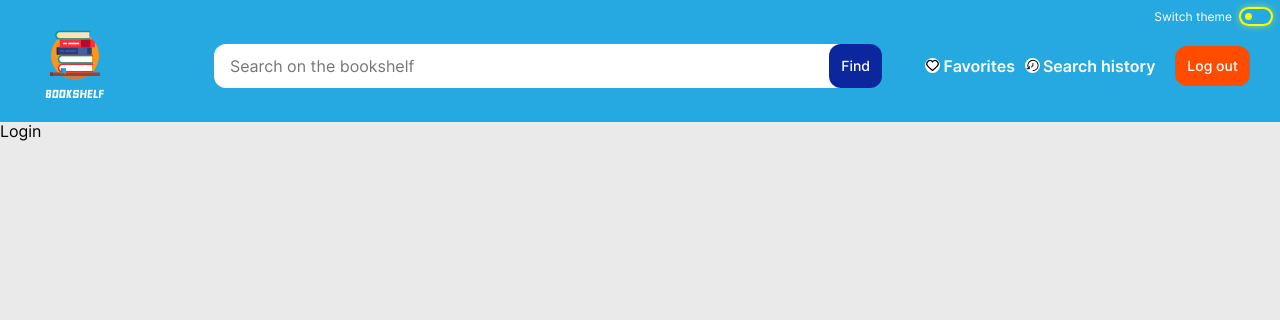
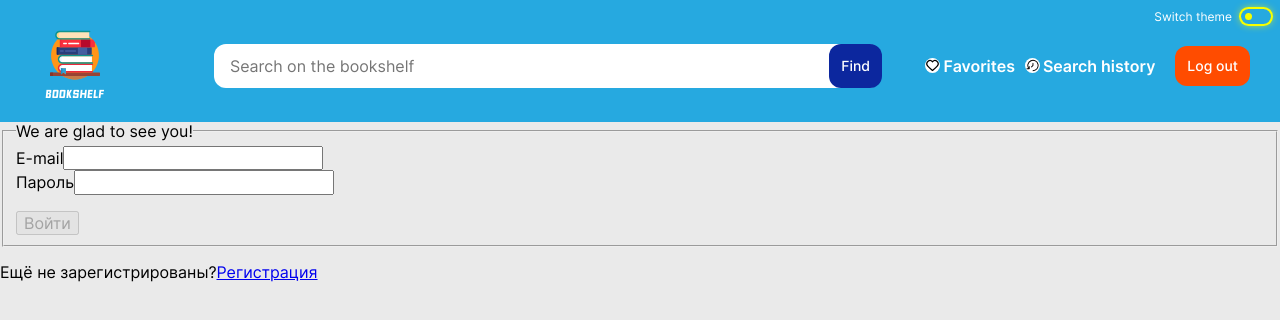
Before and after one commit to EugeneCod/bookshelf, a React (Vite) app: page /bookshelf/signin in a window 1280 px wide. Shown: the top 320 px of the page. Built offline with nearby package versions, Linux system fonts and the light colour scheme.

Commit message:
feat: add login page markup

```diff
--- a/package.json
+++ b/package.json
@@ -17,6 +17,7 @@
   },
   "dependencies": {
     "@reduxjs/toolkit": "^2.0.1",
+    "classnames": "^2.5.1",
     "react": "^18.2.0",
     "react-dom": "^18.2.0",
     "react-redux": "^9.1.0",
--- /dev/null
+++ b/src/components/AuthForm/AuthForm.tsx
@@ -0,0 +1,66 @@
+import classNames from 'classnames/bind';
+
+import s from './AuthForm.module.scss';
+
+interface Props {
+  children: JSX.Element | JSX.Element[];
+  name: string;
+  onSubmit: (e: React.FormEvent<HTMLFormElement>) => void;
+  title: string;
+  buttonText: string;
+  isValid: boolean;
+  className: string;
+  notification: string;
+}
+
+const AuthForm = (props: Props) => {
+  const {
+    children,
+    name,
+    onSubmit,
+    title,
+    buttonText,
+    isValid,
+    className,
+    notification,
+  } = props;
+
+  const cx = classNames.bind(s);
+
+  const formClassNames = cx({
+    'auth-form': true,
+    [className]: true,
+  });
+
+  const buttonClassNames = cx({
+    'auth-form__button': true,
+    // TODO Добавить глобальный стейт isLoading
+    'auth-form__button_inactive': !isValid, // || isLoading
+  });
+
+  return (
+    <form
+      onSubmit={onSubmit}
+      noValidate
+      name={name}
+      className={formClassNames}
+      id={name}
+    >
+      <fieldset className={s['auth-form__fieldset']} form={name}>
+        <legend className={s['auth-form__legend']}>{title}</legend>
+        <div className={s['auth-form__inputs-stack']}>{children}</div>
+        <p className={s['auth-form__notification-block']}>{notification}</p>
+        <button
+          type="submit"
+          className={buttonClassNames}
+          // TODO Добавить глобальный стейт isLoading
+          disabled={!isValid} // || isLoading
+        >
+          {buttonText}
+        </button>
+      </fieldset>
+    </form>
+  );
+};
+
+export default AuthForm;
--- /dev/null
+++ b/src/components/AuthInput/AuthInput.tsx
@@ -0,0 +1,74 @@
+import classNames from 'classnames/bind';
+
+import s from './AuthInput.module.scss';
+
+interface Props {
+  value: string;
+  error: string;
+  isValid: boolean;
+  onChange: (e: React.ChangeEvent<HTMLInputElement>) => void;
+  onBlur: (e: React.FocusEvent<HTMLInputElement, Element>) => void;
+  type: string;
+  name: string;
+  label: string;
+  minLength: number | undefined;
+  maxLength: number | undefined;
+  pattern?: string;
+}
+
+const AuthInput = (props: Props) => {
+  const {
+    value,
+    error,
+    isValid,
+    onChange,
+    onBlur,
+    type,
+    name,
+    label,
+    minLength,
+    maxLength,
+    pattern,
+  } = props;
+
+  const cx = classNames.bind(s);
+
+  const inputClassNames = cx({
+    'auth-input__input-line': true,
+    'auth-input__input-line_invalid': !isValid,
+  });
+
+  function handleChange(evt: React.ChangeEvent<HTMLInputElement>) {
+    onChange(evt);
+  }
+
+  function handleBlur(evt: React.FocusEvent<HTMLInputElement, Element>) {
+    onBlur(evt);
+  }
+
+  return (
+    <div className={s['auth-input']}>
+      <label className={s['auth-input__label']} htmlFor={name}>
+        {label}
+      </label>
+      <input
+        required
+        onChange={handleChange}
+        onBlur={handleBlur}
+        value={value}
+        type={type}
+        name={name}
+        id={name}
+        minLength={minLength}
+        maxLength={maxLength}
+        pattern={pattern}
+        // TODO Добавить глобальный стейт isLoading
+        // readOnly={isLoading}
+        className={inputClassNames}
+      />
+      <span className={s['auth-input__input-error']}>{error}</span>
+    </div>
+  );
+};
+
+export default AuthInput;
--- a/src/components/Header/Header.tsx
+++ b/src/components/Header/Header.tsx
@@ -1,5 +1,5 @@
 import { useContext, useState } from 'react';
-import { Link } from 'react-router-dom';
+import { Link, Navigate } from 'react-router-dom';
 
 import { AuthBtn, Navigation, Toggle as ThemeToggle } from '../';
 import headerLogo from '../../assets/img/header_logo.svg';
@@ -17,7 +17,7 @@ const Header = () => {
     setIsAuth(false);
   }
   function handleLogin() {
-    setIsAuth(true);
+    // <Navigate to={`/${ROUTES.SIGNIN}`}/>
   }
   function handleSignup() {}
 
--- a/src/components/Toggle/Toggle.tsx
+++ b/src/components/Toggle/Toggle.tsx
@@ -9,7 +9,7 @@ const Toggle = (props: Props) => {
   const { value, onChange } = props;
   return (
     <label className={s['switch']}>
-      <input type="checkbox" onClick={onChange} checked={value} />
+      <input type="checkbox" onChange={onChange} checked={value} />
       <span className={s['slider']}></span>
     </label>
   );
--- a/src/components/index.ts
+++ b/src/components/index.ts
@@ -1,4 +1,6 @@
 export { default as AuthBtn } from './AuthBtn/AuthBtn';
+export { default as AuthForm } from './AuthForm/AuthForm';
+export { default as AuthInput } from './AuthInput/AuthInput';
 export { default as Header } from './Header/Header';
 export { default as Navigation } from './Navigation/Navigation';
 export { default as Toggle } from './Toggle/Toggle';
--- /dev/null
+++ b/src/hooks/useFormAndValidation.ts
@@ -0,0 +1,66 @@
+import { useState, useCallback } from 'react';
+
+const initialValues = {
+  email: '',
+  password: '',
+  name: '',
+};
+
+const initialErrors = {
+  email: '',
+  password: '',
+  name: '',
+};
+
+const initialValidity = {
+  email: true,
+  password: true,
+  name: true,
+};
+
+export default function useFormAndValidation(validity: boolean) {
+  const [values, setValues] = useState(initialValues);
+  const [errors, setErrors] = useState(initialErrors);
+  const [inputsValidity, setInputsValidity] = useState(initialValidity);
+  const [isValid, setIsValid] = useState(validity);
+
+  const handleChange = (evt: React.ChangeEvent<HTMLInputElement>) => {
+    const { name, value } = evt.target;
+    setValues({ ...values, [name]: value });
+    setErrors({ ...errors, [name]: '' });
+    setInputsValidity({ ...inputsValidity, [name]: true });
+    const closestForm = evt.target.closest('form');
+    closestForm && setIsValid(closestForm.checkValidity());
+  };
+
+  const hadleShiftFocus = (
+    evt: React.FocusEvent<HTMLInputElement, Element>,
+  ) => {
+    const { name } = evt.target;
+    setErrors({ ...errors, [name]: evt.target.validationMessage });
+    setInputsValidity({ ...inputsValidity, [name]: evt.target.validity.valid });
+  };
+
+  const resetForm = useCallback(
+    (newValues = initialValues, newErrors = initialErrors, newIsValid = false) => {
+      setValues(newValues);
+      setErrors(newErrors);
+      setIsValid(newIsValid);
+    },
+    [setValues, setErrors, setIsValid],
+  );
+
+  return {
+    values,
+    setValues,
+    handleChange,
+    hadleShiftFocus,
+    errors,
+    setErrors,
+    inputsValidity,
+    setInputsValidity,
+    isValid,
+    setIsValid,
+    resetForm,
+  };
+}
--- a/src/pages/Login/Login.tsx
+++ b/src/pages/Login/Login.tsx
@@ -1,9 +1,83 @@
+import { useState } from 'react';
+import { NavLink, Navigate } from 'react-router-dom';
 
+import { ROUTES, REGEX, AUTH_ERROR_MESSAGES } from '../../utils/constants';
+import useFormAndValidation from '../../hooks/useFormAndValidation';
+import { AuthForm, AuthInput } from '../../components';
+
+import s from './Login.module.scss';
 
 const Login = () => {
+  const {
+    values,
+    handleChange,
+    hadleShiftFocus,
+    errors,
+    inputsValidity,
+    isValid,
+  } = useFormAndValidation(false);
+
+  const [loginErrorMessage, setLoginErrorMessage] = useState('');
+  const [submitBtnText, setSubmitBtnText] = useState('Войти');
+
+  function handleSubmit(evt: React.FormEvent<HTMLFormElement>) {
+    evt.preventDefault();
+    // TODO добавить логику запроса на авторизацию
+    // fetchLogin(values.email, values.password);
+    setSubmitBtnText('Выполнение...');
+    setLoginErrorMessage(AUTH_ERROR_MESSAGES.UNIDENTIFIED);
+    setTimeout(() => {
+      <Navigate to={`/${ROUTES.MAIN}`} />;
+    }, 4000);
+  }
+
   return (
-    <div>Login</div>
-  )
-}
+    <main className={s['login']}>
+      <div className={s['login__container']}>
+        <AuthForm
+          className={s['login__auth-form']}
+          name="login"
+          onSubmit={handleSubmit}
+          title="We are glad to see you!"
+          buttonText={submitBtnText}
+          isValid={isValid}
+          notification={loginErrorMessage}
+        >
+          <AuthInput
+            value={values.email}
+            error={errors.email}
+            isValid={inputsValidity.email}
+            onChange={handleChange}
+            onBlur={hadleShiftFocus}
+            type="email"
+            name="email"
+            label="E-mail"
+            minLength={undefined}
+            maxLength={undefined}
+            pattern={REGEX.EMAIL}
+          />
+          <AuthInput
+            value={values.password}
+            error={errors.password}
+            isValid={inputsValidity.password}
+            onChange={handleChange}
+            onBlur={hadleShiftFocus}
+            type="password"
+            name="password"
+            label="Пароль"
+            minLength={undefined}
+            maxLength={undefined}
+          />
+        </AuthForm>
+        <p className="login__redirection">
+          Ещё не зарегистрированы?
+          <NavLink to={ROUTES.SIGNUP} className="login__redirection-link">
+            Регистрация
+          </NavLink>
+        </p>
+      </div>
+    </main>
+  );
+};
 
-export default Login
+export default Login;
--- a/src/utils/constants.ts
+++ b/src/utils/constants.ts
@@ -8,3 +8,13 @@ export const ROUTES = {
   SIGNIN: 'signin',
   UNASSIGNED: '*',
 }
+
+export const REGEX = {
+  EMAIL: '^\\w+@[a-zA-Z_]+?\\.[a-zA-Z]{2,3}$',
+}
+
+export const AUTH_ERROR_MESSAGES = {
+  EMAIL_CONFLICT: 'Пользователь с таким email уже зарегистрирован',
+  UNIDENTIFIED: 'В процессе авторизации произошла ошибка',
+  INCORRECT_EMAIL_OR_PASSWORD: 'Неправильные почта или пароль',
+}
```
Also changed, not shown: src/components/AuthForm/AuthForm.module.scss (added), src/components/AuthInput/AuthInput.module.scss (added), src/pages/Login/Login.module.scss (added), 1 other file (tests, documents, lock files or other folders).
